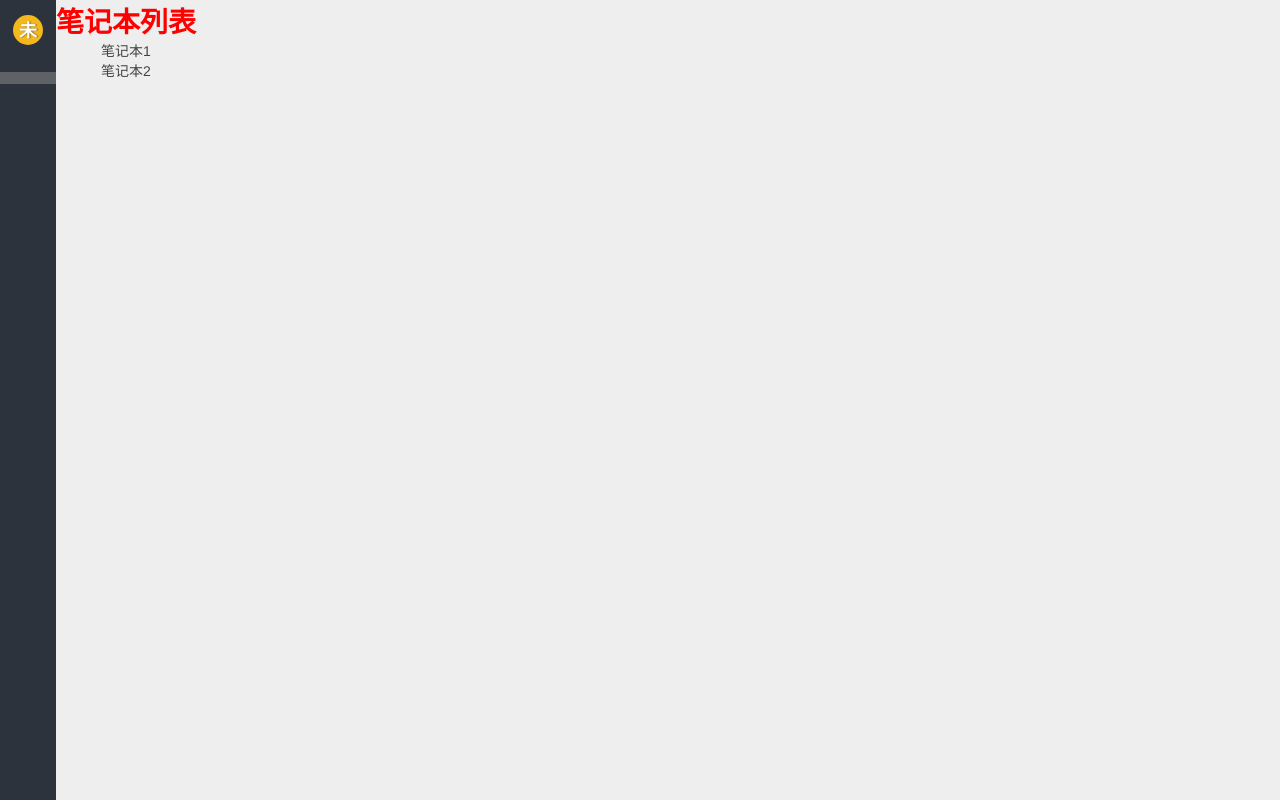
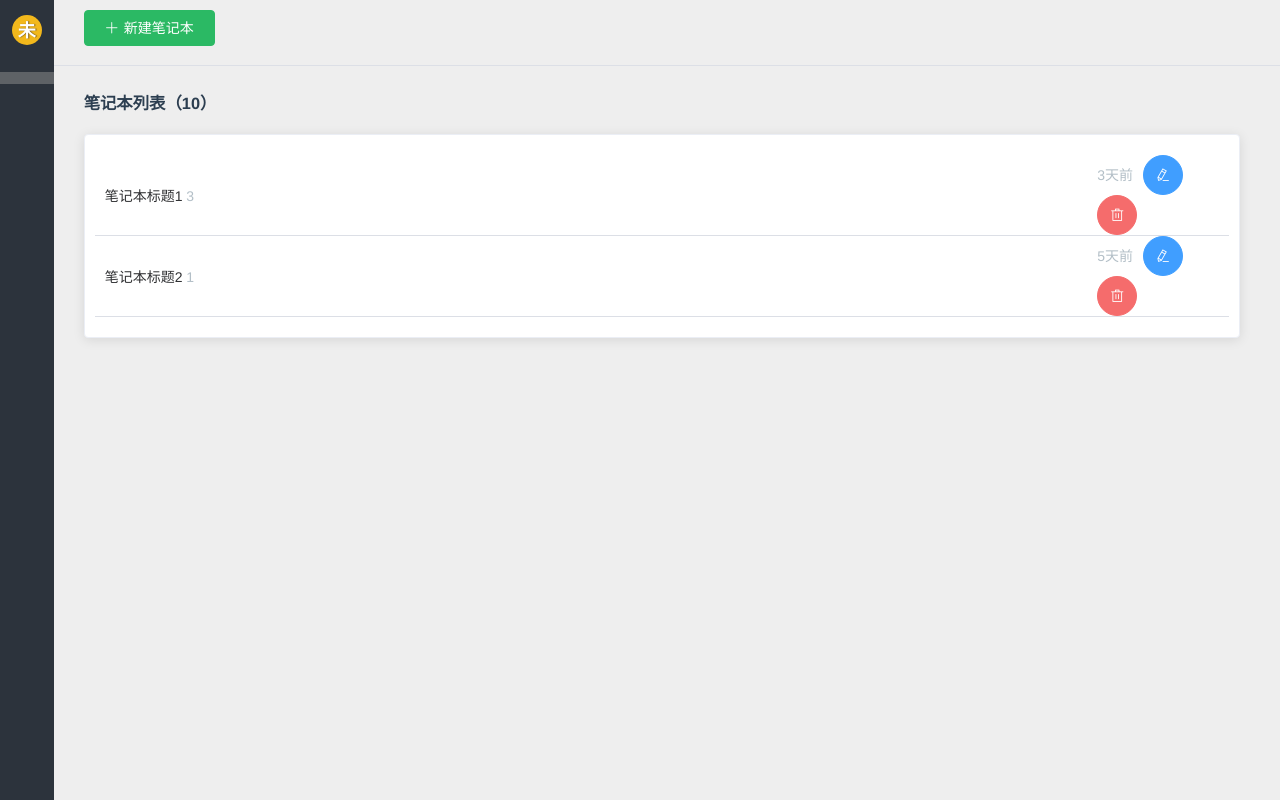
Before and after one commit to LuLiang0307/Evernote-OriginCode, a Vue app: page /#/notebooks in a window 1280 px wide. Built offline with nearby package versions, Linux system fonts and the light colour scheme; no server answers; a small style sheet from the web is missing.

Commit message:
feat<notebooklist>：完成样式

```diff
--- a/package.json
+++ b/package.json
@@ -11,6 +11,7 @@
   },
   "dependencies": {
     "axios": "^0.22.0",
+    "element-ui": "^2.15.6",
     "vue": "^2.5.2",
     "vue-router": "^3.0.1"
   },
--- a/src/App.vue
+++ b/src/App.vue
@@ -35,7 +35,7 @@ body {
   font-size: 14px;
   -webkit-font-smoothing: antialiased;
   -moz-osx-font-smoothing: grayscale;
-  text-align: center;
+  /* text-align: center; */
   color: #2c3e50;
   -moz-osx-font-smoothing: grayscale;
   background-color: #eee;
@@ -51,7 +51,7 @@ li {
   list-style: none;
 }
 
-.btn {
+/* .btn {
   color: #666;
   font-size: 12px;
   padding: 2px 4px;
@@ -60,7 +60,7 @@ li {
   border: none;
   cursor: pointer;
   display: inline-block;
-}
+} */
 
 #app {
   display: flex;
--- /dev/null
+++ b/src/assets/css/notelist.less
@@ -0,0 +1,25 @@
+.detail{
+    width: 100%;
+    .btn{
+        background-color: #2bb964;
+        border-color: #2bb964;
+        margin: 10px 0 -5px 30px;
+    }
+    h3{
+        margin-left: 30px;
+    }
+    .layout{
+        margin: 20px 40px 0 30px;
+        .book-list{
+            .notebook{
+                border-bottom: 1px solid #DCDFE6;
+                span{
+                    color: #B3BFC7;
+                    &.date{
+                        margin-right: 10px;
+                    }
+                }
+            }
+        }
+    }
+}
--- a/src/components/NotebookList.vue
+++ b/src/components/NotebookList.vue
@@ -1,15 +1,72 @@
 <template>
-  <div id="notebook-list">
-    <h1>{{ msg }}</h1>
-    <ul>
-      <li><router-link to="/note/1">笔记本1</router-link></li>
-      <li><router-link to="/note/2">笔记本2</router-link></li>
-    </ul>
+  <div id="notebook-list" class="detail">
+    <header>
+      <el-button class="btn" type="primary" size="medium" icon="el-icon-plus"
+        >新建笔记本</el-button
+      >
+      <el-divider></el-divider>
+    </header>
+
+    <main>
+      <h3>笔记本列表（10）</h3>
+      <el-card class="layout">
+        <div class="book-list">
+          <el-row :gutter="20" class="notebook" type="flex" align="middle">
+            <el-col :span="6">
+              <span class="iconfont icon-notebook"></span>
+              笔记本标题1
+              <span>3</span>
+            </el-col>
+            <el-col :span="3" :offset="15">
+              <span class="date">3天前</span>
+              <span class="action"
+                ><el-button
+                  type="primary"
+                  icon="el-icon-edit"
+                  circle
+                ></el-button
+              ></span>
+              <span class="action"
+                ><el-button
+                  type="danger"
+                  icon="el-icon-delete"
+                  circle
+                ></el-button
+              ></span>
+            </el-col>
+          </el-row>
+          <el-row :gutter="20" class="notebook" type="flex" align="middle">
+            <el-col :span="6">
+              <span class="iconfont icon-notebook"></span>
+              笔记本标题2
+              <span>1</span>
+            </el-col>
+            <el-col :span="3" :offset="15">
+              <span class="date">5天前</span>
+              <span class="action"
+                ><el-button
+                  type="primary"
+                  icon="el-icon-edit"
+                  circle
+                ></el-button
+              ></span>
+              <span class="action"
+                ><el-button
+                  type="danger"
+                  icon="el-icon-delete"
+                  circle
+                ></el-button
+              ></span>
+            </el-col>
+          </el-row>
+        </div>
+      </el-card>
+    </main>
   </div>
 </template>
 
 <script>
-import Auth from '@/apis/auth';
+import Auth from "@/apis/auth";
 export default {
   name: "Login",
   data() {
@@ -17,19 +74,16 @@ export default {
       msg: "笔记本列表",
     };
   },
-  created(){
-    Auth.getInfo()
-    .then(res=>{
-      if(!res.isLogin){
-        this.$router.push('login')
+  created() {
+    Auth.getInfo().then((res) => {
+      if (!res.isLogin) {
+        this.$router.push("login");
       }
-    })
-  }
+    });
+  },
 };
 </script>
 
-<style scoped>
-h1 {
-  color: red;
-}
+<style lang="less" scoped>
+@import url(../assets/css/notelist.less);
 </style>
```
Also changed, not shown: src/main.js (+8 -6 lines), 1 other file (tests, documents, lock files or other folders).
